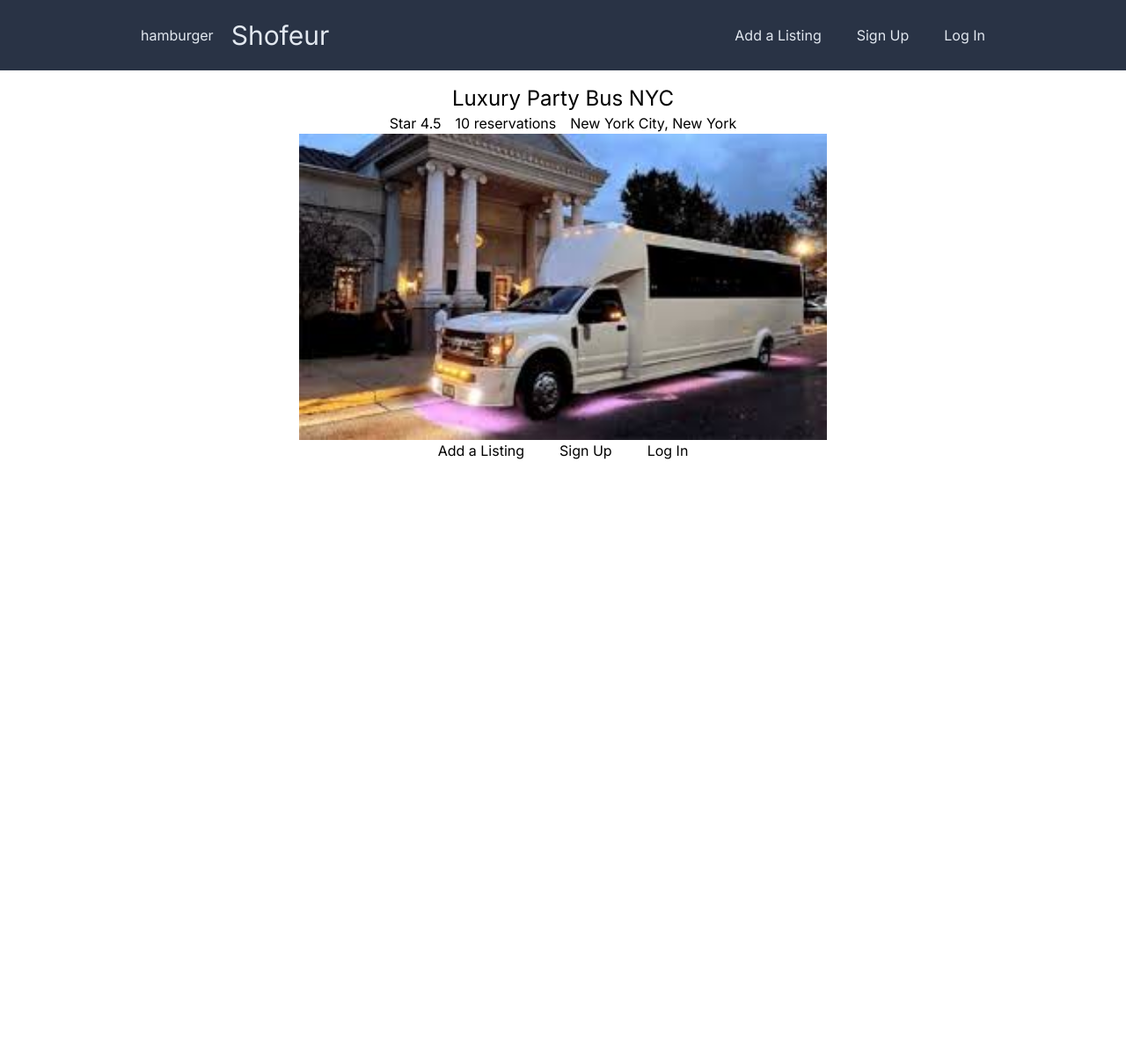
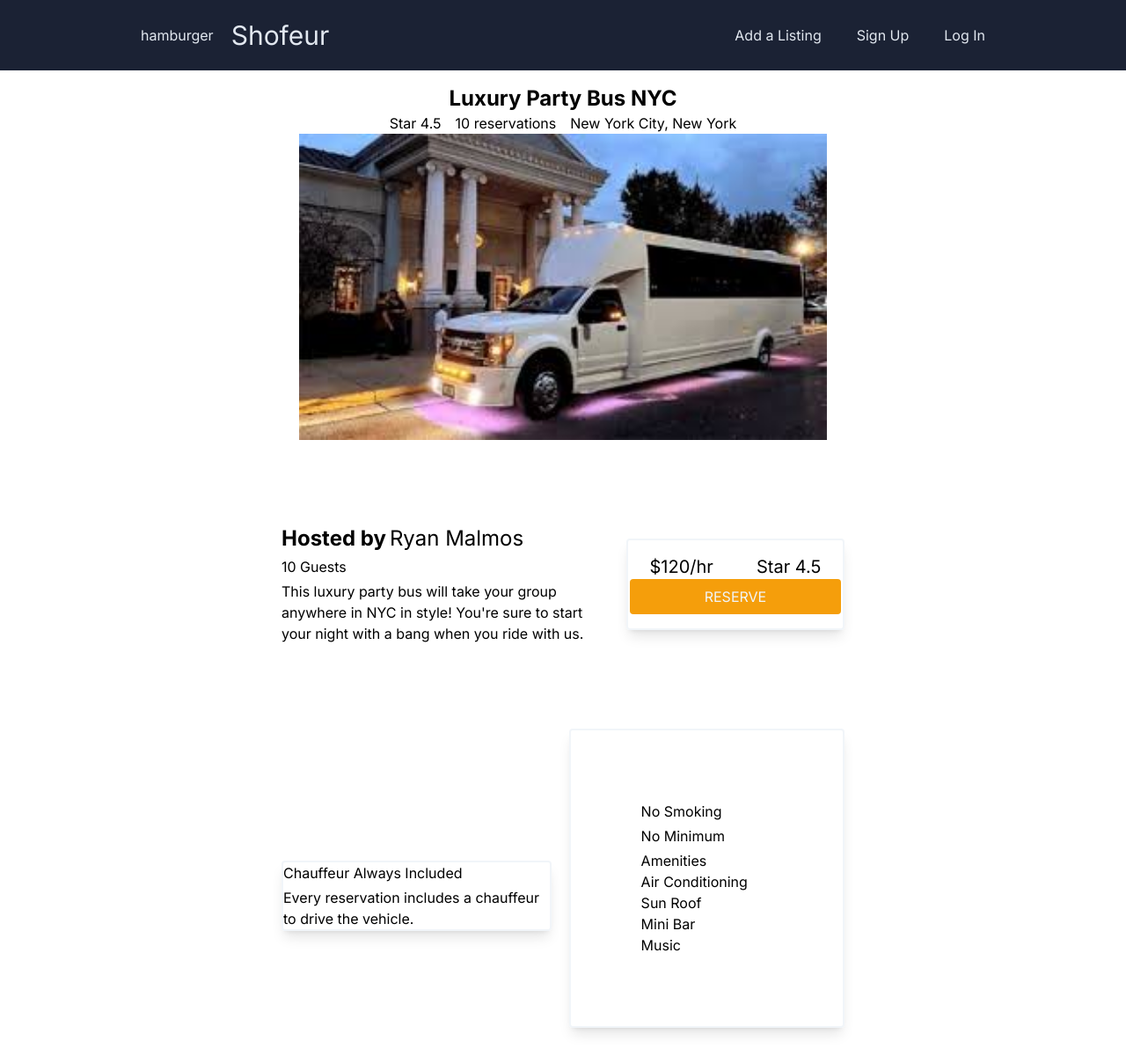
Before and after one commit to RMPasta/Shofeur, a Next.js app: page / in a window 1280 px wide. Shown: the whole page at 88% size. Before the commit the page ends 800 px from the top, so only its background shows below. Built offline with nearby package versions, Linux system fonts and the light colour scheme.

Commit message:
add location details and begin adding owner details

```diff
--- a/src/app/page.tsx
+++ b/src/app/page.tsx
@@ -1,11 +1,11 @@
-import LocationDetails from "@/components/LocationDetails"
+import Location from "@/components/Location"
 import Navigation from "@/components/Navigation"
 
 export default function Home() {
   return (
     <main className="flex">
       <Navigation />
-      <LocationDetails />
+      <Location />
     </main>
   )
 }
--- /dev/null
+++ b/src/components/Location.tsx
@@ -0,0 +1,29 @@
+import Image from 'next/image';
+import partybus from '../app/assets/party-bus.jpg';
+import LocationDetails from './LocationDetails';
+import OwnerDetails from './OwnerDetails';
+
+export default function Location() {
+    return (
+        <div className="flex flex-col items-center px-40 mt-24 w-full">
+            <div className="flex flex-col items-center gapx-5">
+                <h2 className="text-2xl font-bold">Luxury Party Bus NYC</h2>
+                <span className="flex gap-4">
+                    <p>Star 4.5</p>
+                    <p>10 reservations</p>
+                    <p>New York City, New York</p>
+                </span>
+            </div>
+            <div>
+            <Image
+                src={partybus}
+                alt="Party Bus"
+                width={600}
+                height={400}
+                />
+            </div>
+            <LocationDetails />
+            <OwnerDetails />
+        </div>
+    )
+}
--- a/src/components/LocationDetails.tsx
+++ b/src/components/LocationDetails.tsx
@@ -1,29 +1,17 @@
-import Image from 'next/image';
-import partybus from '../app/assets/party-bus.jpg';
-
 export default function LocationDetails() {
     return (
-        <div className="flex flex-col items-center px-40 mt-24 w-full">
-            <div className="flex flex-col items-center gapx-5">
-                <h2 className="text-2xl">Luxury Party Bus NYC</h2>
-                <span className="flex gap-4">
+        <div className="flex justify-between items-center gap-5 px-40 mt-24 w-full">
+            <div className="flex flex-col gap-1 w-3/5">
+                <h3 className='flex items-center gap-1 text-2xl'><strong>Hosted by</strong> Ryan Malmos</h3>
+                <p>10 Guests</p>
+                <p>This luxury party bus will take your group anywhere in NYC in style! You're sure to start your night with a bang when you ride with us.</p>
+            </div>
+            <div className='flex flex-col justify-center items-center w-2/5 border-2 border-slate-100 rounded shadow-lg shadow-lg py-4'>
+                <span className='flex justify-around w-full text-xl'>
+                    <p>$120/hr</p>
                     <p>Star 4.5</p>
-                    <p>10 reservations</p>
-                    <p>New York City, New York</p>
                 </span>
-            </div>
-            <div>
-            <Image
-                src={partybus}
-                alt="Party Bus"
-                width={600}
-                height={400}
-                />
-            </div>
-            <div className="flex gap-10 justify-between items-center">
-                <a>Add a Listing</a>
-                <a>Sign Up</a>
-                <a>Log In</a>
+                <button className='rounded w-60 h-10 bg-amber-500 text-slate-100 hover:bg-amber-600'>RESERVE</button>
             </div>
         </div>
     )
--- a/src/components/Navigation.tsx
+++ b/src/components/Navigation.tsx
@@ -1,6 +1,6 @@
 export default function Navigation() {
     return (
-        <div className="flex justify-between items-center fixed t-0 px-40 w-full h-20 bg-slate-800 bg-opacity-95 text-slate-200">
+        <div className="flex justify-between items-center fixed t-0 px-40 w-full h-20 bg-slate-900 bg-opacity-95 text-slate-200">
             <div className="flex justify-between items-center gap-5">
                 <p>hamburger</p>
                 <h1 className="text-3xl">Shofeur</h1>
--- /dev/null
+++ b/src/components/OwnerDetails.tsx
@@ -0,0 +1,23 @@
+export default function OwnerDetails() {
+    return (
+        <div className="flex justify-between items-center gap-5 px-40 mt-24 w-full">
+            <div className="flex flex-col gap-1 w-1/2  border-2 border-slate-100 rounded shadow-lg shadow-lg w-300 h-200">
+                <p>Chauffeur Always Included</p>
+                <p>Every reservation includes a chauffeur to drive the vehicle.</p>
+            </div>
+            <div className="flex flex-col gap-1 w-1/2 mb-10 border-2 border-slate-100 rounded shadow-lg shadow-lg p-20">
+                <p>No Smoking</p>
+                <p>No Minimum</p>
+                <span>
+                    <p>Amenities</p>
+                    <ul>
+                        <li>Air Conditioning</li>
+                        <li>Sun Roof</li>
+                        <li>Mini Bar</li>
+                        <li>Music</li>
+                    </ul>
+                </span>
+            </div>
+        </div>
+    )
+}
```
